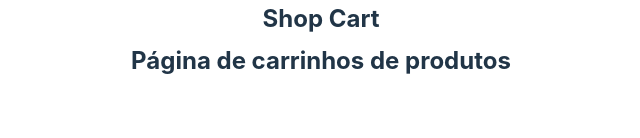
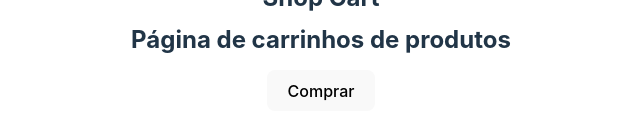
Before and after one commit to guilherme3987/ShopCart, a React (Vite) app in the folder vite-project/: page /checkout in a window 1280 px wide. Shown: the part 410-548 px from the top of the page, without its empty margins (319-959 px from the left). Built offline with nearby package versions, Linux system fonts and the light colour scheme.

Commit message:
botão de compra

```diff
--- a/vite-project/src/pages/CheckoutPage.jsx
+++ b/vite-project/src/pages/CheckoutPage.jsx
@@ -4,6 +4,8 @@ export default function CheckoutPage(){
     return(
         <>
             <h1>Página de carrinhos de produtos</h1>
+            <button div="buy">Comprar</button>
+
         </>
     )
 }
```
